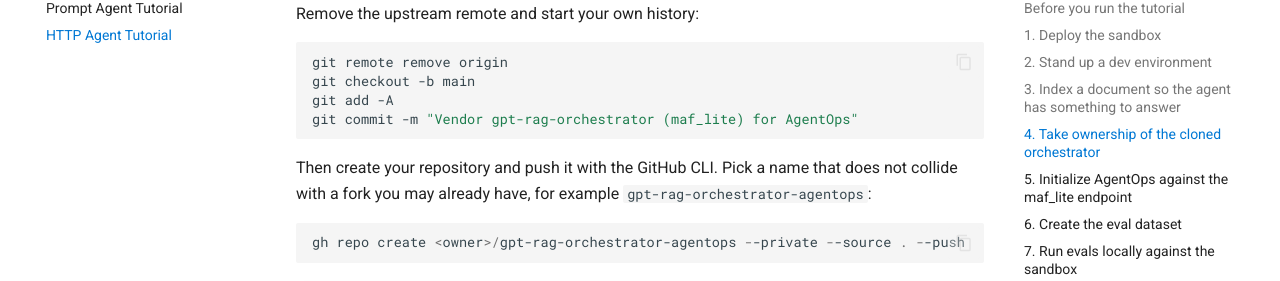
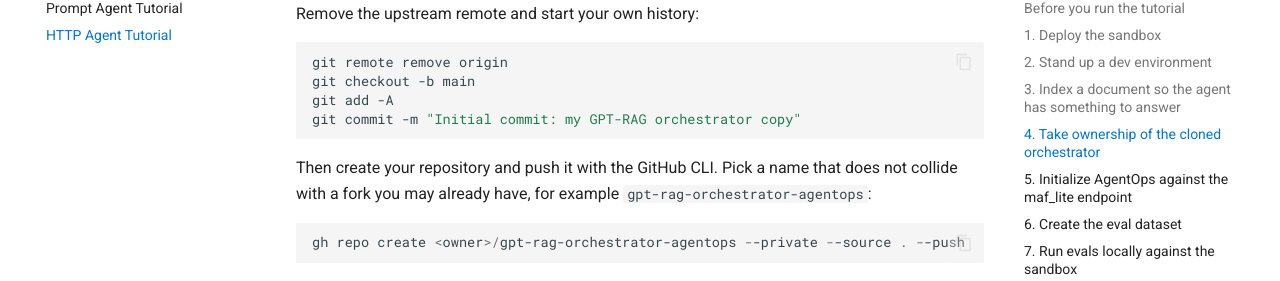
Before and after one commit to Azure/agentops, an MkDocs documentation site: the page built from docs/tutorial-http-agent.md, in a window 1280 px wide and 900 px high, scrolled down 3384 px. Shown: the part 150-431 px from the top of the window. Built offline with MkDocs 1.6.1 and Material for MkDocs 9.7.7, drawn with Linux system fonts in a browser that asks for light colours; comment, search, counter and statistics services are not loaded.

Commit message:
docs(http tutorial): plain-language initial commit message
Replace the jargon commit message (Vendor ... maf_lite for AgentOps) with a
clear one: Initial commit: my GPT-RAG orchestrator copy.

Co-authored-by: Copilot <223556219+Copilot@users.noreply.github.com>

````diff
--- a/docs/tutorial-http-agent.md
+++ b/docs/tutorial-http-agent.md
@@ -169,7 +169,7 @@ Remove the upstream remote and start your own history:
 git remote remove origin
 git checkout -b main
 git add -A
-git commit -m "Vendor gpt-rag-orchestrator (maf_lite) for AgentOps"
+git commit -m "Initial commit: my GPT-RAG orchestrator copy"
 ```
 
 Then create your repository and push it with the GitHub CLI. Pick a name that
````
